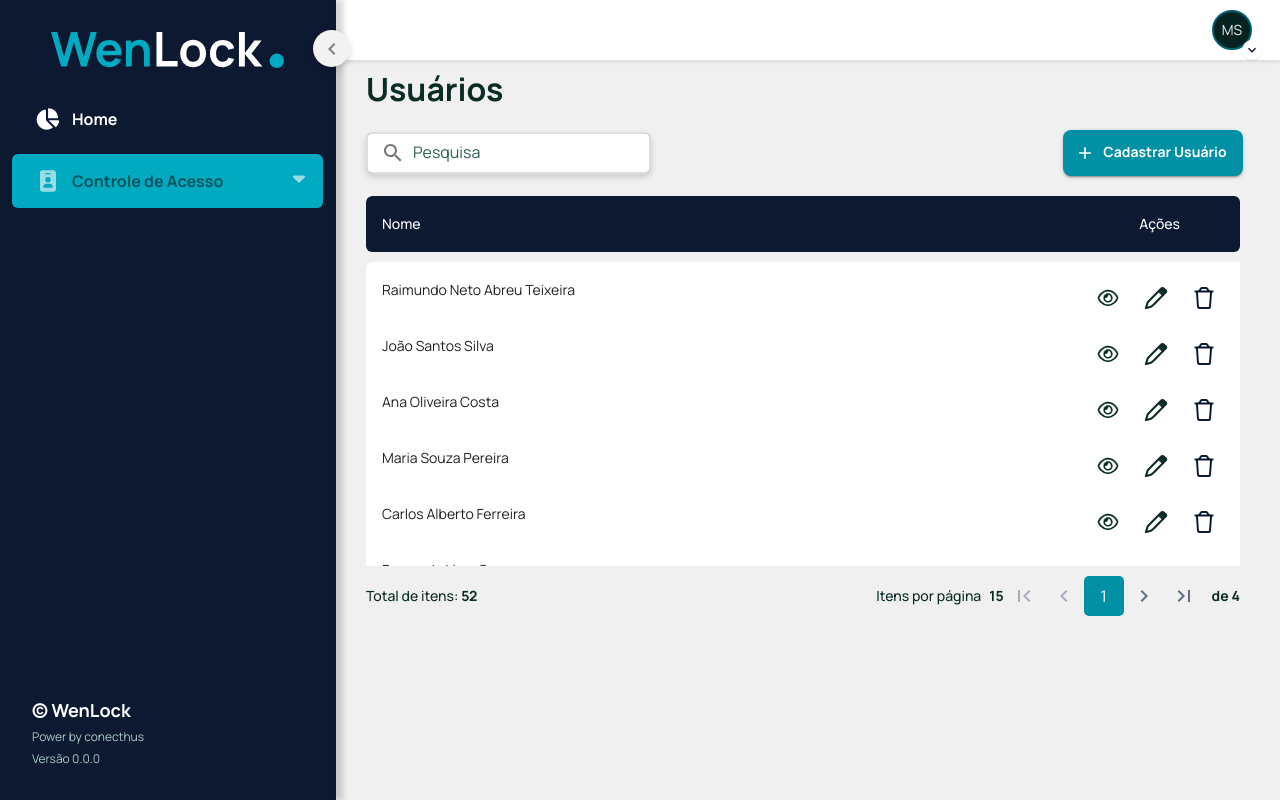
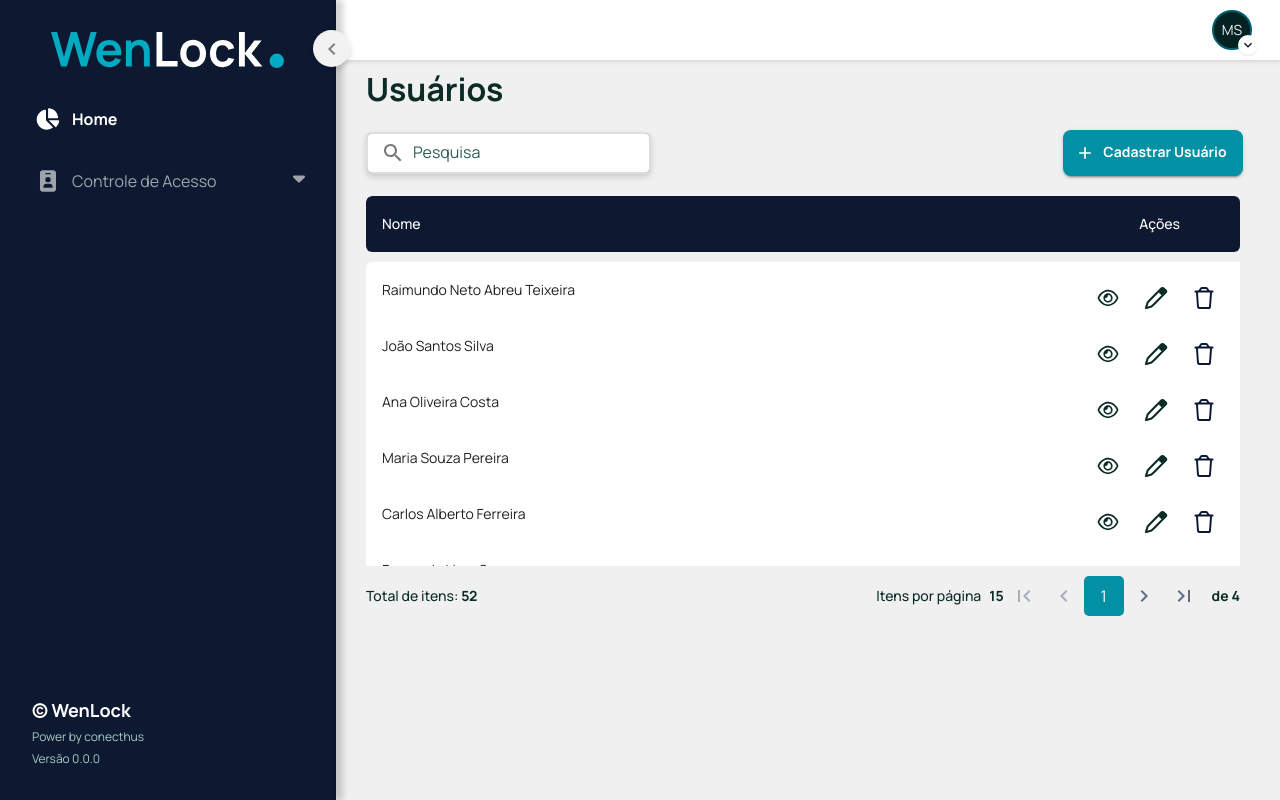
Before and after one commit to itseduardolima/wenlock, a React (Vite) app: page /usuarios in a window 1280 px wide. Built offline with nearby package versions, Linux system fonts and the light colour scheme; the HTML template or start-up script is replaced by a standard one.

Commit message:
style: update sidebar and header

```diff
--- a/src/components/Sidebar.tsx
+++ b/src/components/Sidebar.tsx
@@ -87,9 +87,7 @@
                 minHeight: 54,
                 height: 54,
                 justifyContent: open ? "initial" : "center",
-                backgroundColor: isHomeActive
-                  ? "var(--color-cyan)"
-                  : "transparent",
+
                 borderRadius: "6px",
                 margin: "4px 8px",
                 padding: open ? "0 12px" : 0,
@@ -128,7 +126,7 @@
 
           <ListItem
             disablePadding
-            className={`sidebar-item ${isAccessControlActive ? "active" : ""}`}
+            className="sidebar-item"
           >
             <ListItemButton
               onClick={toggleAccessControl}
@@ -137,10 +135,7 @@
                 minHeight: 54,
                 height: 54,
                 justifyContent: open ? "initial" : "center",
-                backgroundColor:
-                  isAccessControlActive && !isUsersActive
-                    ? "var(--color-cyan)"
-                    : "transparent",
+
                 borderRadius: "6px",
                 margin: "4px 8px",
                 padding: open ? "0 12px" : 0,
@@ -165,10 +160,6 @@
                 sx={{
                   opacity: open ? 1 : 0,
                   "& .MuiTypography-root": {
-                    color:
-                      isAccessControlActive && !isUsersActive
-                        ? "var(--verde-black-menu-lateral-021b1a)"
-                        : "var(--full-branco-ffffff)",
                     fontSize: "16px",
                     lineHeight: "22px",
                     opacity: "0.6",
@@ -201,9 +192,7 @@
                     minHeight: 37,
                     height: 37,
                     justifyContent: open ? "initial" : "center",
-                    backgroundColor: isUsersActive
-                      ? "var(--color-cyan)"
-                      : "transparent",
+
                     borderRadius: "6px",
                     margin: "4px 8px",
                     padding: open ? "0 12px" : 0,
--- a/src/styles/header.scss
+++ b/src/styles/header.scss
@@ -20,8 +20,8 @@
 
     .arrow-indicator {
       position: absolute;
-      bottom: -2px;
-      right: -2px;
+      bottom: 3px;
+      right: 2px;
       background-color: white;
       border-radius: 50%;
       width: 20px;
```
